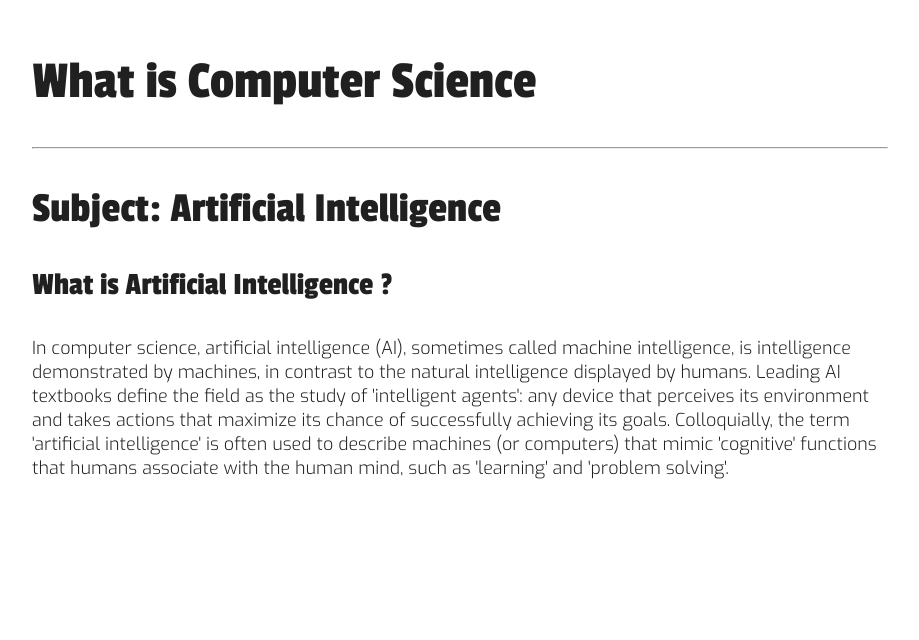
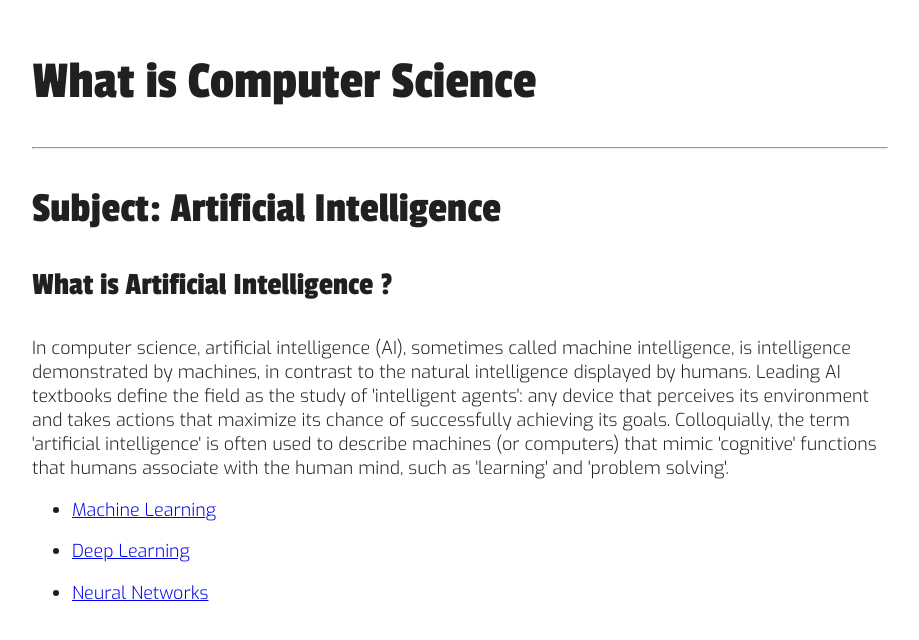
Before and after one commit to juveria-manzar/Angelling-Angular, an Angular app: page / in a window 1280 px wide. Shown: the top 640 px of the page, without its empty margins (180-1099 px from the left). Built offline with nearby package versions, Linux system fonts and the light colour scheme.

Commit message:
looping-in-templates

```diff
--- a/src/app/app/app.component.html
+++ b/src/app/app/app.component.html
@@ -3,3 +3,9 @@
 <h2>Subject: {{title}} </h2>
 <h3>{{details.heading}}</h3>
 <p> {{details.desc}} </p>
+
+<div *ngIf="fields.length">
+    <ul *ngFor="let value of fields">
+        <li><a href="#">{{value}}</a></li>
+    </ul>
+</div>
```
